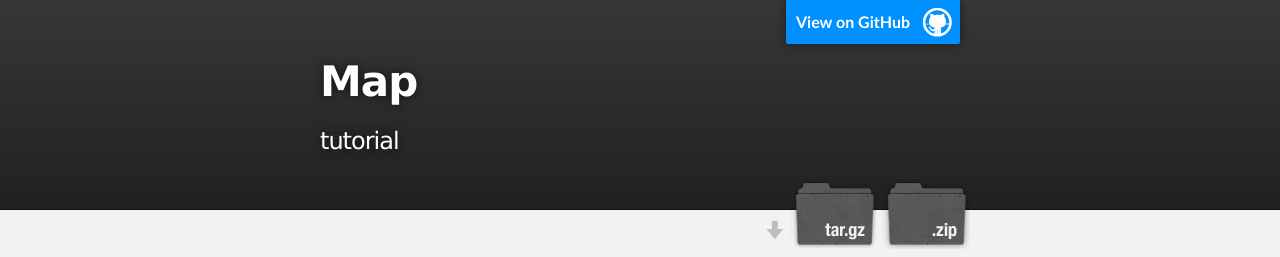
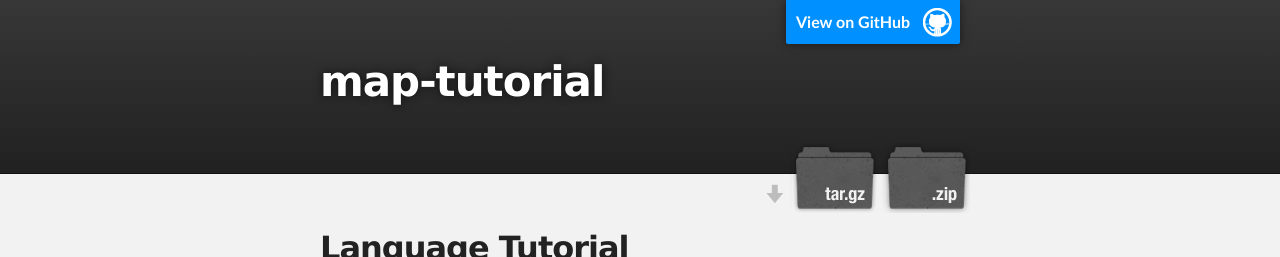
Before and after one commit to PLT-MAP/map, a plain HTML site: page index.html in a window 1280 px wide. Shown: the top 257 px of the page. Drawn offline with Linux system fonts and the light colour scheme.

```diff
--- a/index.html
+++ b/index.html
@@ -4,11 +4,11 @@
   <head>
     <meta charset='utf-8' />
     <meta http-equiv="X-UA-Compatible" content="chrome=1" />
-    <meta name="description" content="Map : tutorial" />
+    <meta name="description" content="map-tutorial : " />
 
     <link rel="stylesheet" type="text/css" media="screen" href="stylesheets/stylesheet.css">
 
-    <title>Map</title>
+    <title>map-tutorial</title>
   </head>
 
   <body>
@@ -18,8 +18,8 @@
         <header class="inner">
           <a id="forkme_banner" href="https://github.com/PLT-MAP/map">View on GitHub</a>
 
-          <h1 id="project_title">Map</h1>
-          <h2 id="project_tagline">tutorial</h2>
+          <h1 id="project_title">map-tutorial</h1>
+          <h2 id="project_tagline"></h2>
 
             <section id="downloads">
               <a class="zip_download_link" href="https://github.com/PLT-MAP/map/zipball/master">Download this project as a .zip file</a>
@@ -431,7 +431,7 @@
     <!-- FOOTER  -->
     <div id="footer_wrap" class="outer">
       <footer class="inner">
-        <p class="copyright">Map maintained by <a href="https://github.com/PLT-MAP">PLT-MAP</a></p>
+        <p class="copyright">map-tutorial maintained by <a href="https://github.com/PLT-MAP">PLT-MAP</a></p>
         <p>Published with <a href="http://pages.github.com">GitHub Pages</a></p>
       </footer>
     </div>
```
Also changed, not shown: params.json (+1 -1 lines).
